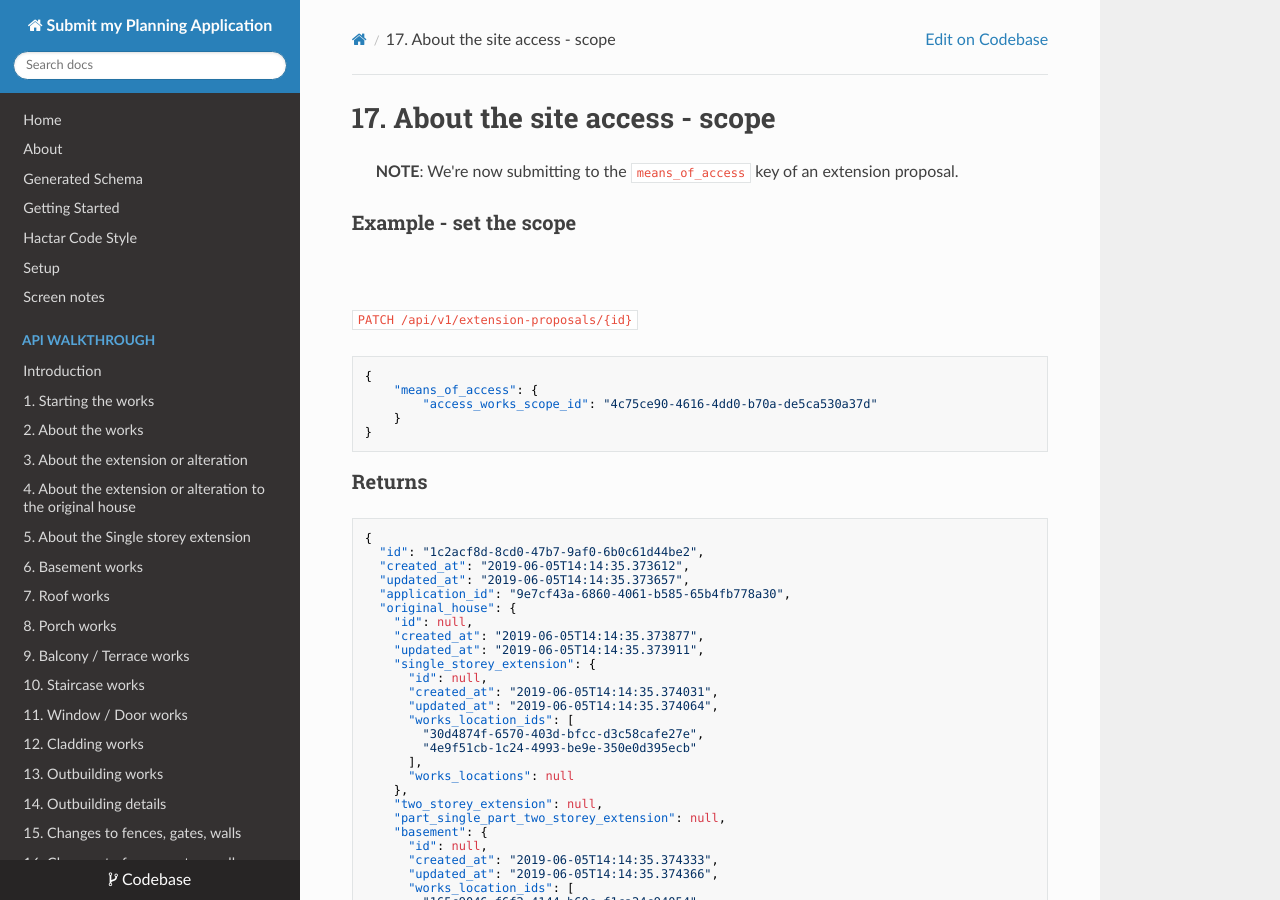
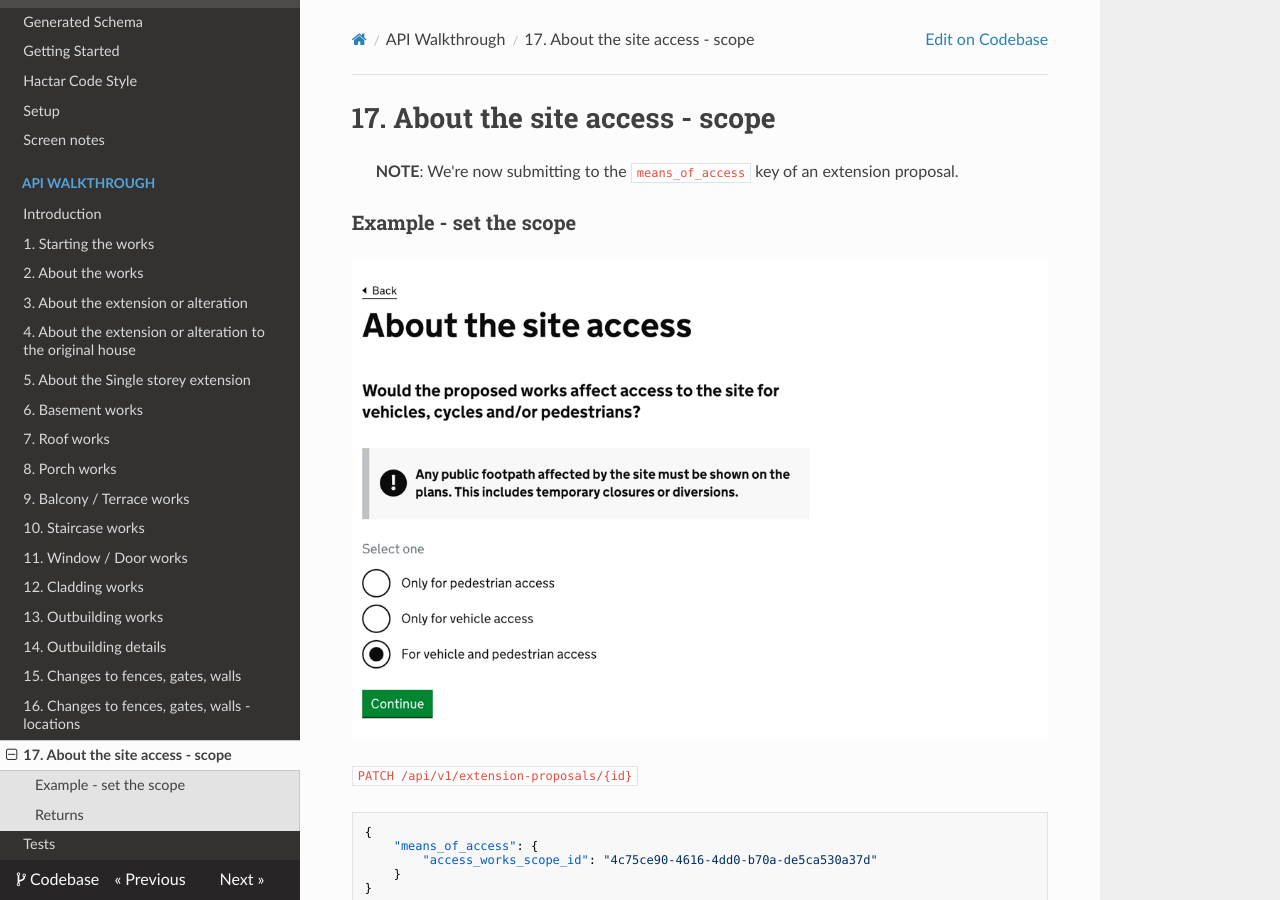
Before and after one commit to LBHackney-IT/smpa-backend, an MkDocs documentation site: the page built from docs/docs/screens/17-screen.md, in a window 1280 px wide and 900 px high. Built offline with MkDocs 1.6.1, drawn with Linux system fonts in a browser that asks for light colours; nearby versions of some CDN libraries.

Commit message:
Adds means of access scope with docs.

```diff
--- a/docs/mkdocs.yml
+++ b/docs/mkdocs.yml
@@ -33,4 +33,5 @@
   - 'screens/14-screen.md'
   - 'screens/15-screen.md'
   - 'screens/16-screen.md'
+  - 'screens/17-screen.md'
 - tests.md
```
Also changed, not shown: docs/docs/static/screen19.png (added), 1 other file.
